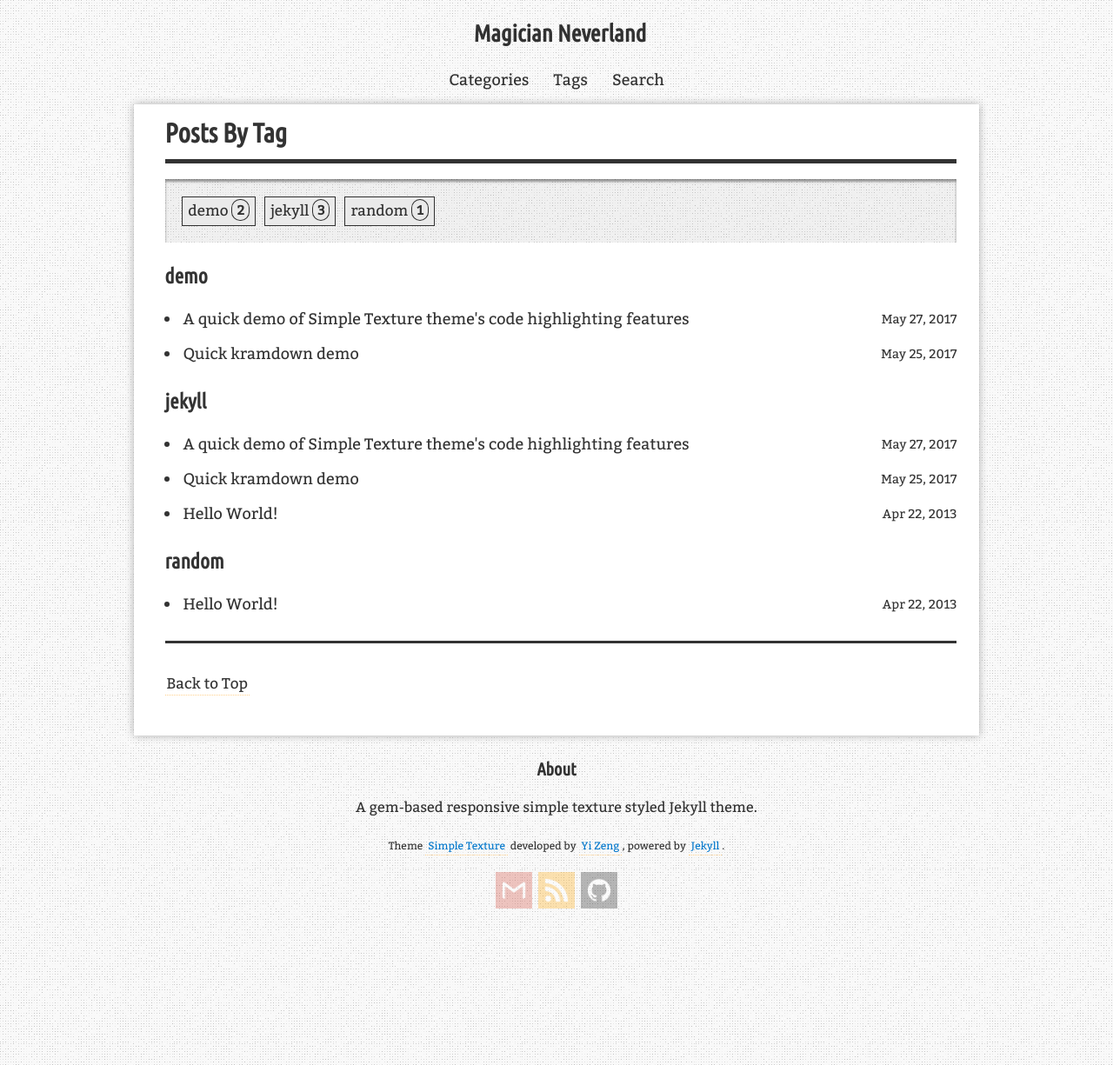
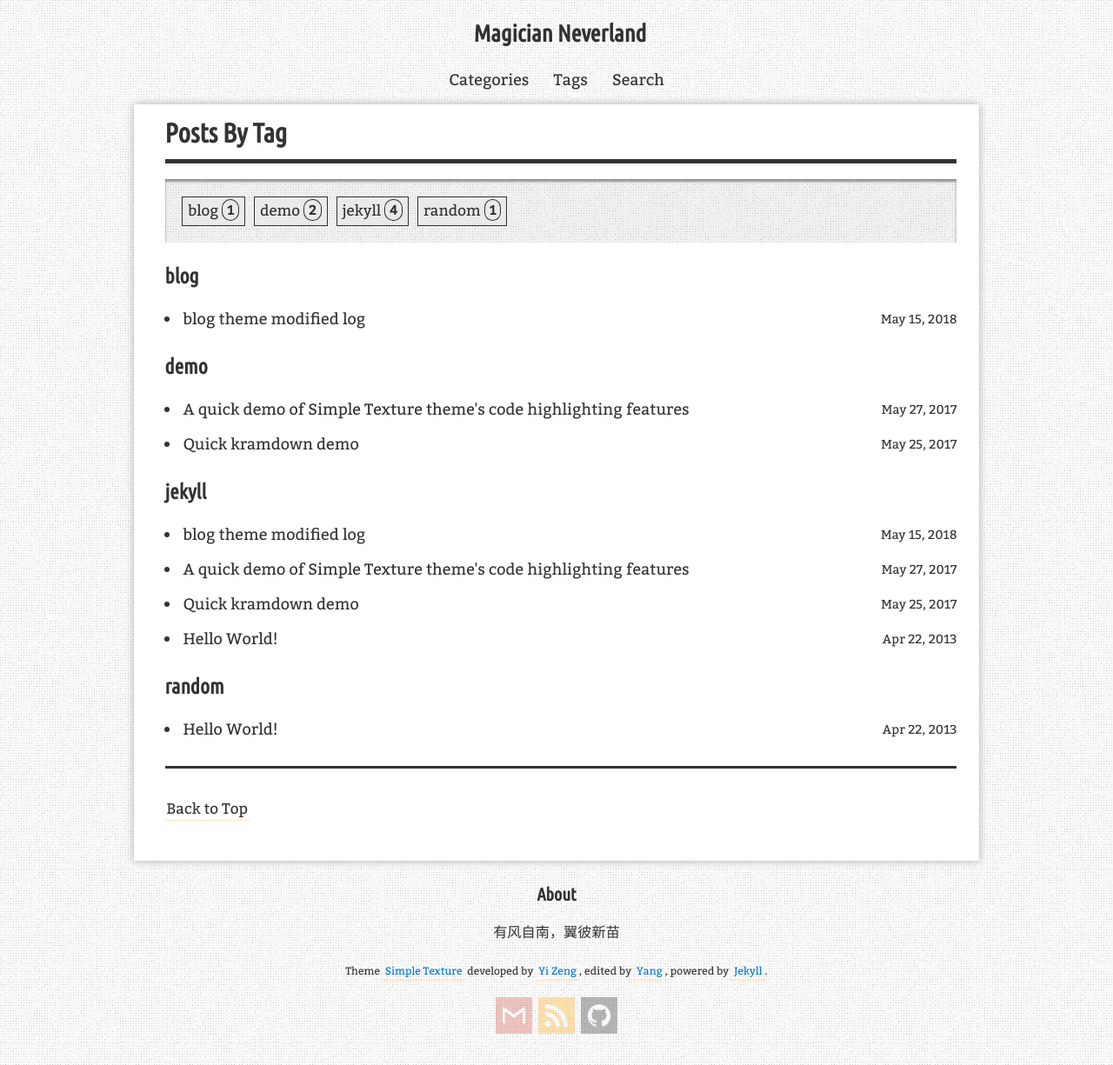
Before and after one commit to MagicianNeverland/magicianneverland.github.io, a Jekyll site: the page built from blog/tags/index.html, in a window 1280 px wide. Shown: the whole page at 87% size. Built offline with Jekyll 4.4.1, drawn with Linux system fonts in a browser that asks for light colours; nearby versions of some CDN libraries; comment, search, counter and statistics services are not loaded.

Commit message:
added new post

```diff
--- a/_config.yml
+++ b/_config.yml
@@ -57,7 +57,7 @@ home:
 blog:
   cc_license: # A link to CC License of your choice, e.g. http://creativecommons.org/licenses/by-sa/4.0/.
   cc_license_image: # An image of your CC License, e.g. /assets/images/theme/cc-by-sa.png
-  footer_content: A gem-based responsive simple texture styled Jekyll theme.
+  footer_content: 有风自南，翼彼新苗
 
 disqus:
   shortname: magicianneverland
--- a/_data/i18n.yml
+++ b/_data/i18n.yml
@@ -4,7 +4,7 @@ en: &en
   back_to_top: 'Back to Top'
   categories: 'Categories'
   close: 'Close'
-  copyright: '<p><small>Theme <a href="https://github.com/yizeng/jekyll-theme-simple-texture" target="_blank">Simple Texture</a> developed by <a href="http://yizeng.me" target="_blank">Yi Zeng</a>, powered by <a href="https://jekyllrb.com/" target="_blank">Jekyll</a>.</small></p>'
+  copyright: '<p><small>Theme <a href="https://github.com/yizeng/jekyll-theme-simple-texture" target="_blank">Simple Texture</a> developed by <a href="http://yizeng.me" target="_blank">Yi Zeng</a>, edited by <a href="https://github.com/MagicianNeverland" target="_blank">Yang</a>, powered by <a href="https://jekyllrb.com/" target="_blank">Jekyll</a>.</small></p>'
   enter_blog: 'Enter Blog'
   last_updated: 'Last updated'
   menu: 'Menu'
--- /dev/null
+++ b/_posts/2018-05-15-theme-modified-log.md
@@ -0,0 +1,21 @@
+---
+layout: post
+title: "blog theme modified log"
+description: "record for plan"
+categories: [Tech]
+tags: [blog, jekyll]
+redirect_from:
+  - /2018/05/15/
+---
+
+# 2018.05.15 update
+
+Finished：
+1.Home page 2 -> 3
+2.Modified`_config.yml`for personal settings
+3.Modified copyright
+
+To Do:
+1.In Home page section1, class "text-box" need to adapt for phone client
+`_layouts/home.html`, `_sass/simple-texture-home.scss`
+2.disqus still has bugs
--- a/_sass/simple-texture-home.scss
+++ b/_sass/simple-texture-home.scss
@@ -102,8 +102,8 @@ textarea {
 }
 
 .text-box {
-    margin-right: 30%;
-    margin-left: 30%;
+    margin-right: 25%;
+    margin-left: 25%;
 }
 
 .btn-light,
```
